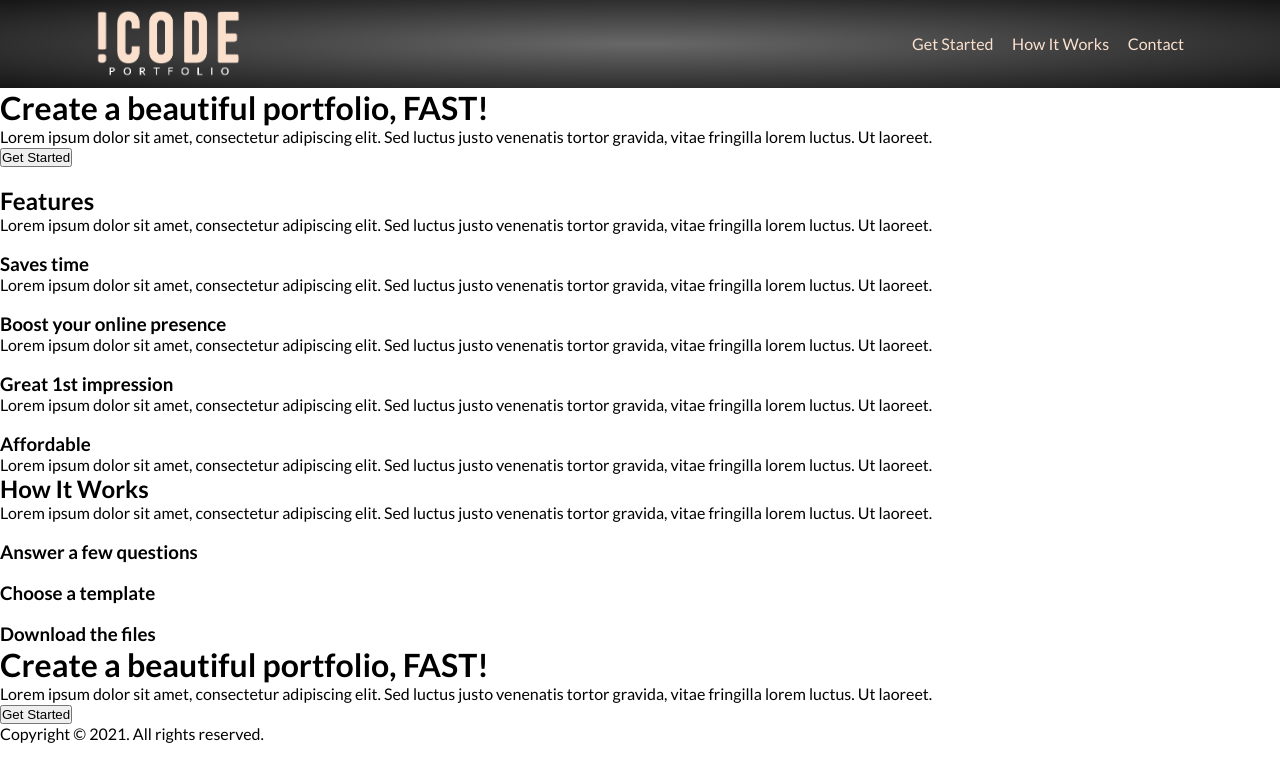
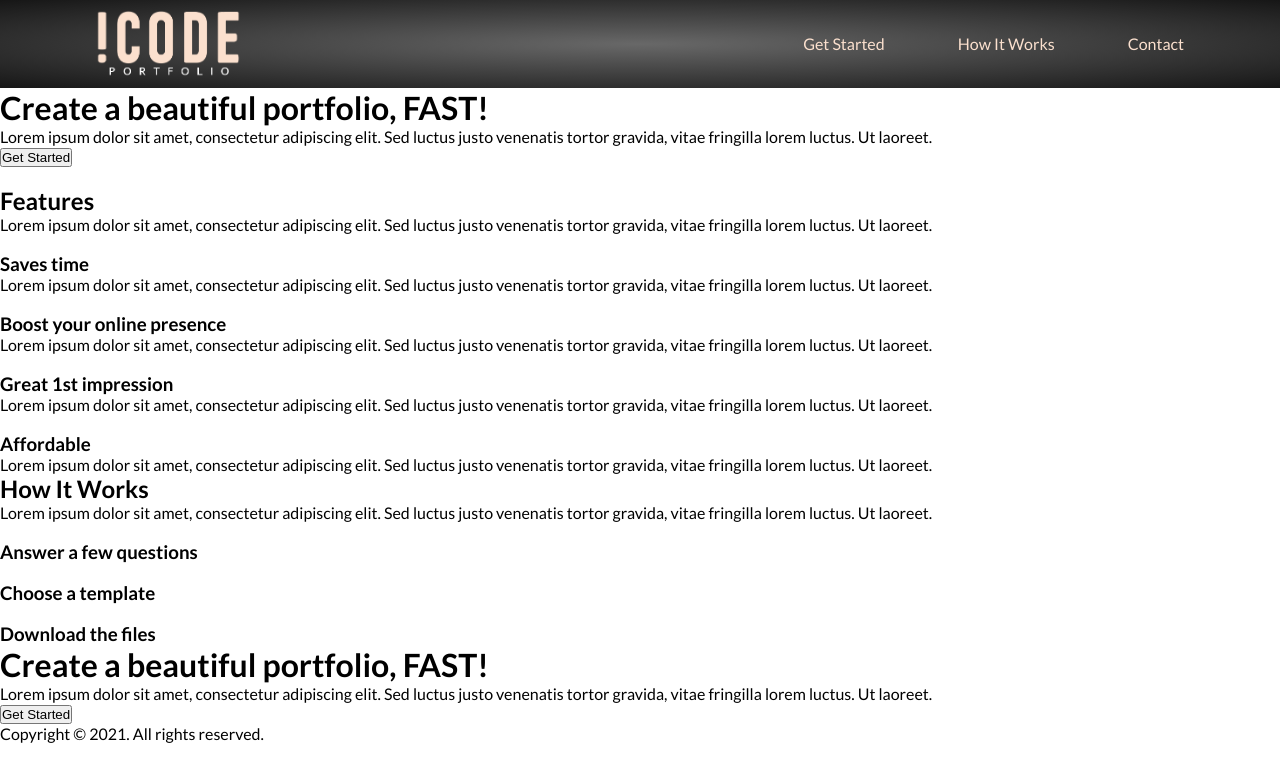
Before and after one commit to rick99gtp/portfolio-no-code-platform, a React (Create React App) app in the folder portfolio-no-code-platform/: page / in a window 1280 px wide. Shown: the top 782 px of the page. Built offline with nearby package versions, Linux system fonts and the light colour scheme.

Commit message:
Changed spacing on desktop menu

```diff
--- a/portfolio-no-code-platform/src/components/HamburgerMenu.js
+++ /dev/null
@@ -1,11 +0,0 @@
-const HamburgerMenu = () => {
-    return (
-        <div className='hamburger-menu'>
-            <div className='hamburger-line'></div>
-            <div className='hamburger-line'></div>
-            <div className='hamburger-line'></div>
-        </div>
-    )
-};
-
-export default HamburgerMenu;
--- a/portfolio-no-code-platform/src/components/Header.js
+++ b/portfolio-no-code-platform/src/components/Header.js
@@ -1,7 +1,6 @@
 import { BrowserRouter as Router, Switch, Route, Link } from 'react-router-dom';
 import logo from '../assets/no-code-portfolio-logo.png';
 import DesktopMenu from './DesktopMenu';
-import HamburgerMenu from './HamburgerMenu';
 
 const Header = (props) => {
     return (
--- a/portfolio-no-code-platform/src/styles/_header.scss
+++ b/portfolio-no-code-platform/src/styles/_header.scss
@@ -7,7 +7,7 @@
     padding: 0.625rem 6rem;
 
     nav {
-        width: 25%;
+        width: 35%;
 
         ul {
             display: flex;
--- a/portfolio-no-code-platform/src/styles/styles.css
+++ b/portfolio-no-code-platform/src/styles/styles.css
@@ -22,7 +22,7 @@
 }
 
 .header__container nav {
-  width: 25%;
+  width: 35%;
 }
 
 .header__container nav ul {
```
